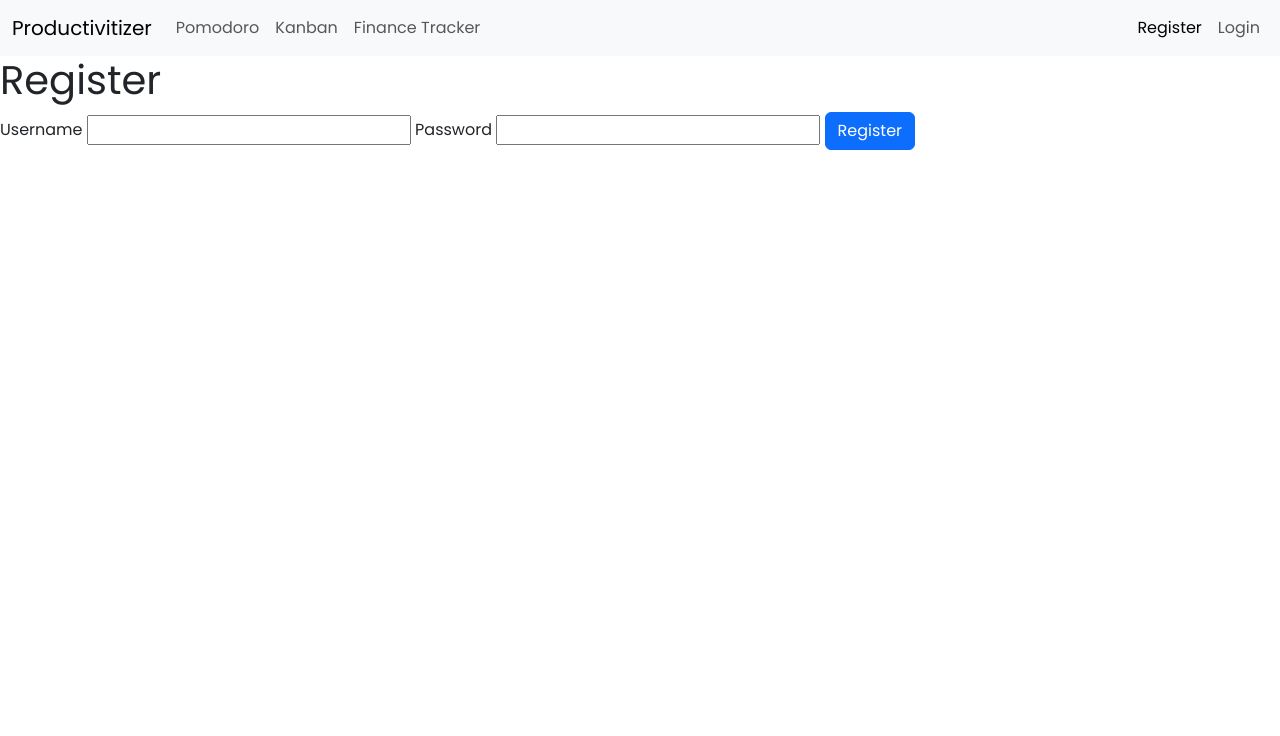
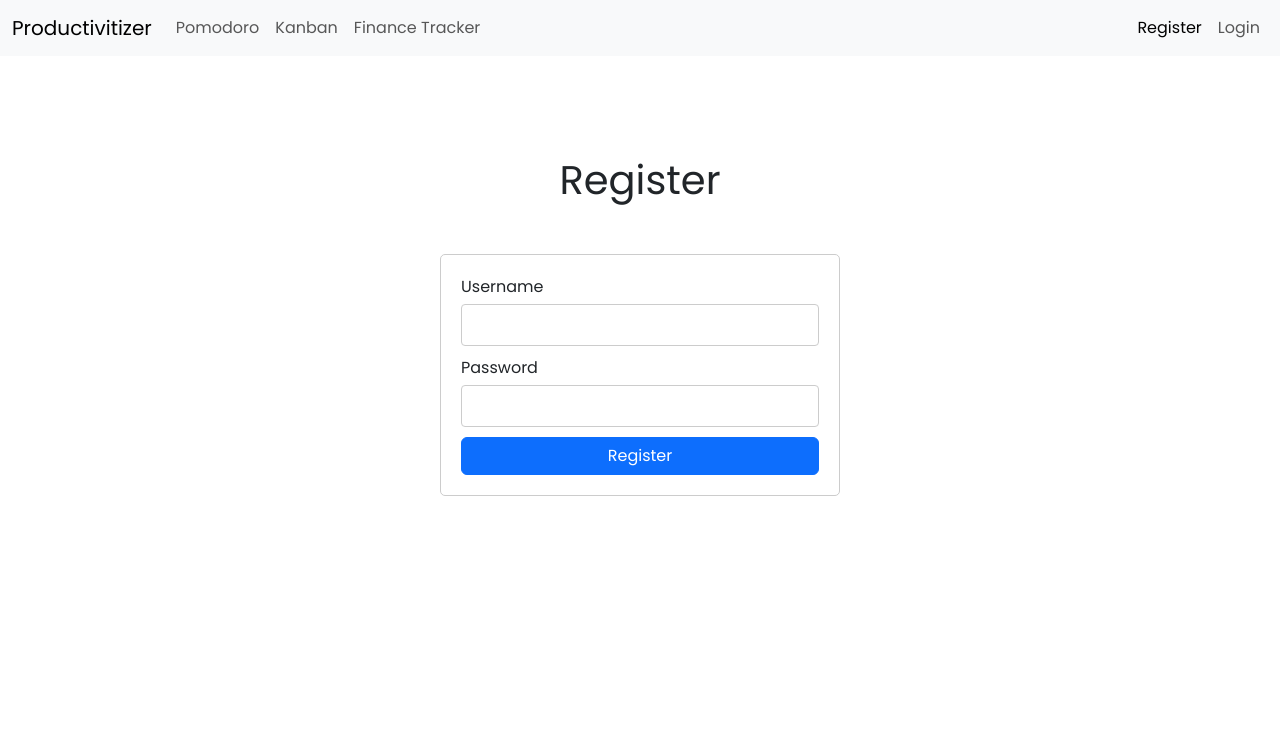
Before and after one commit to SagidanovBakhtiyar/productivitizer, a Flask app: page /auth/register in a window 1280 px wide. Shown: the top 736 px of the page. Run offline with Flask 3, Linux system fonts and the light colour scheme.

Commit message:
Register & Login styling

```diff
--- a/productivitizer/auth.py
+++ b/productivitizer/auth.py
@@ -94,7 +94,7 @@ def login():
 
         # User validation
         if user is None or not check_password_hash(user['password'], password):
-            error = 'Incorrect username or password'
+            error = 'Incorrect username or password.'
 
 
         # Return user to index page
--- /dev/null
+++ b/productivitizer/static/css/auth.css
@@ -0,0 +1,40 @@
+/* Style for the form container */
+form {
+    max-width: 400px;
+    margin: 0 auto;
+    padding: 20px;
+    border: 1px solid #ccc;
+    border-radius: 5px;
+}
+
+/* Style for labels */
+label {
+    display: block;
+    margin-bottom: 5px;
+}
+
+/* Style for input fields */
+input {
+    width: 100%;
+    padding: 8px;
+    margin-bottom: 10px;
+    border: 1px solid #ccc;
+    border-radius: 4px;
+    box-sizing: border-box;
+}
+
+/* Style for the login button */
+button {
+    width: 100%;
+    padding: 10px;
+    background-color: #007bff;
+    color: #fff;
+    border: none;
+    border-radius: 4px;
+    cursor: pointer;
+}
+
+/* Hover effect for the login button */
+button:hover {
+    background-color: #0056b3;
+}
--- a/productivitizer/static/css/homepage.css
+++ b/productivitizer/static/css/homepage.css
@@ -1,7 +1,7 @@
 .homepage-navigation {
     position: absolute;
     left: 50%;
-    top: 50%;
+    top: 45%;
     transform: translate(-50%,-50%);
 }
 .custom {
--- a/productivitizer/static/css/pomodoro.css
+++ b/productivitizer/static/css/pomodoro.css
@@ -1,11 +1,11 @@
 #modes {
     text-align: center;
-    margin-top: 100px;
+    margin-top: 60px;
     margin-bottom: 20px;
 }
 
 #timer {
-    font-size: 140px;
+    font-size: 150px;
     text-align: center;
     user-select: none;
     margin-bottom: 20px;
--- a/productivitizer/static/css/style.css
+++ b/productivitizer/static/css/style.css
@@ -16,3 +16,16 @@ body {
 footer {
     text-align: center;
 }
+
+
+.error {
+    margin-top: 100px;
+    margin-bottom: 50px;
+    text-align: center;
+}
+
+.flash {
+    text-align: center;
+    margin-bottom: 20px;
+    font-size: 20px;
+}
--- a/productivitizer/templates/auth/login.html
+++ b/productivitizer/templates/auth/login.html
@@ -4,6 +4,9 @@
     {% block header %}Log in{% endblock %}
 {% endblock %}
 
+{% block head %}
+<link rel="stylesheet" href="{{ url_for('static', filename='css/auth.css') }}">
+{% endblock %}
 
 {% block main %}
     <form method="post">
--- a/productivitizer/templates/auth/register.html
+++ b/productivitizer/templates/auth/register.html
@@ -4,6 +4,9 @@
     {% block header %}Register{% endblock %}
 {% endblock %}
 
+{% block head %}
+<link rel="stylesheet" href="{{ url_for('static', filename='css/auth.css') }}">
+{% endblock %}
 
 {% block main %}
     <form method="post">
```
